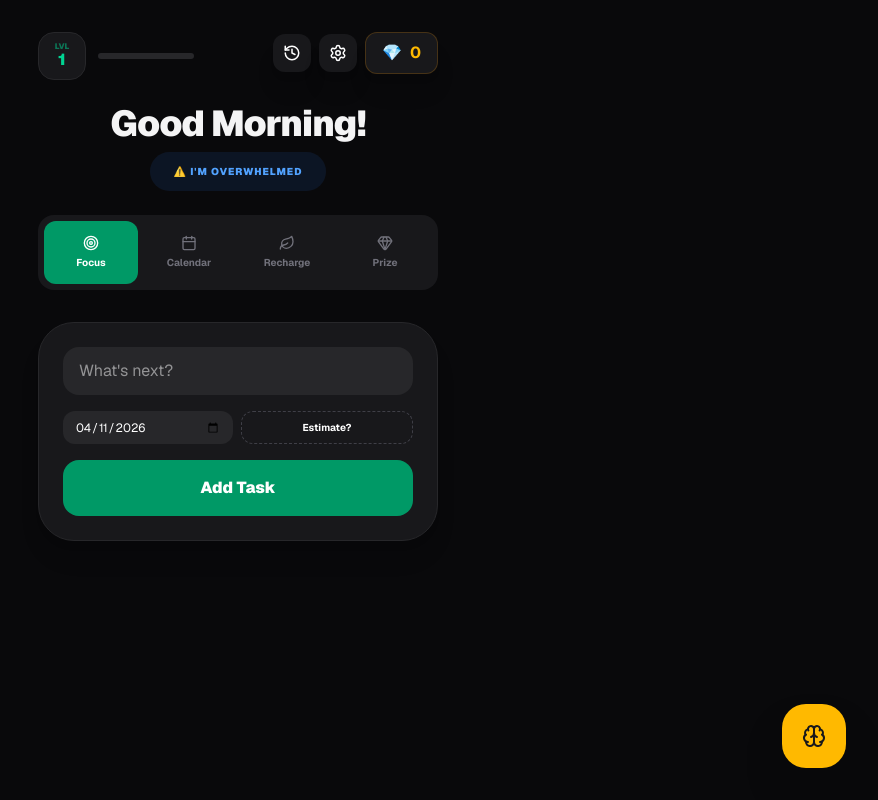
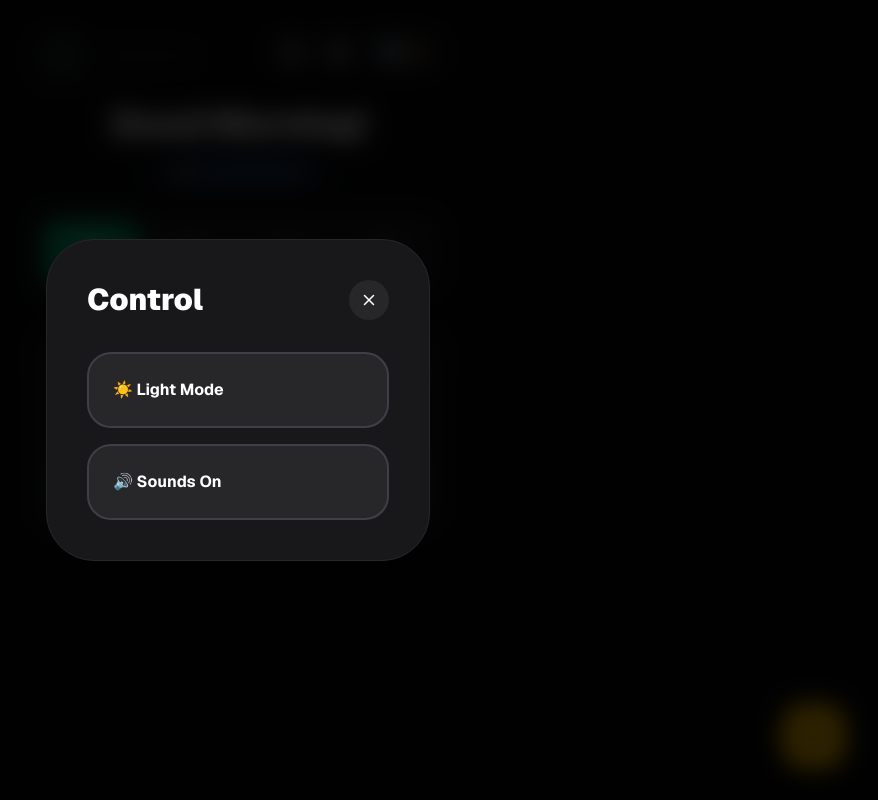
Before and after one commit to jksalmon-uni/adhd-nexus, a Next.js app: page / in a window 1280 px wide. Both pictures are taken after a click on the button 739 px from the left and 53 px from the top of the page. Shown: the whole page, without its empty margins (402-1280 px from the left). Built offline with nearby package versions, Linux system fonts and the light colour scheme.

Commit message:
fix: re-add settings component from old commit ebabb47

```diff
--- /dev/null
+++ b/app/components/SettingsModal.tsx
@@ -0,0 +1,57 @@
+"use client";
+import { motion, AnimatePresence } from "framer-motion";
+import { X } from "lucide-react";
+
+type Properties = {
+  isOpen: boolean;
+  onClose: () => void;
+  isDark: boolean;
+  onToggleTheme: () => void;
+  soundEnabled: boolean;
+  onToggleSound: () => void;
+};
+
+// Settings modal — controls theme and sound preferences
+// Usage:
+// <SettingsModal
+//   isOpen={isSettingsOpen}
+//   onClose={() => setIsSettingsOpen(false)}
+//   isDark={isDark}
+//   onToggleTheme={() => setTheme(isDark ? 'light' : 'dark')}
+//   soundEnabled={soundEnabled}
+//   onToggleSound={() => setSoundEnabled(!soundEnabled)}
+// />
+
+export default function SettingsModal({ isOpen, onClose, isDark, onToggleTheme, soundEnabled, onToggleSound }: Properties) {
+  const card = isDark ? "bg-zinc-900 border-zinc-800 shadow-xl" : "bg-white border-slate-200 shadow-sm";
+
+  return (
+    <AnimatePresence>
+      {isOpen && (
+        <div className="fixed inset-0 bg-black/80 backdrop-blur-md z-50 flex items-center justify-center p-6">
+          <motion.div
+            initial={{ scale: 0.9, opacity: 0 }}
+            animate={{ scale: 1, opacity: 1 }}
+            exit={{ scale: 0.9, opacity: 0 }}
+            className={`w-full max-w-sm rounded-[48px] p-10 border shadow-2xl ${card}`}
+          >
+            <div className="flex justify-between items-center mb-8">
+              <h2 className="text-3xl font-black">Control</h2>
+              <button onClick={onClose} className={`w-10 h-10 flex items-center justify-center rounded-full ${isDark ? 'bg-zinc-800' : 'bg-zinc-100'}`}>
+                <X size={18} />
+              </button>
+            </div>
+            <div className="space-y-4">
+              <button onClick={onToggleTheme} className={`w-full p-6 rounded-3xl text-left border-2 font-bold ${isDark ? 'bg-zinc-800 border-zinc-700' : 'bg-slate-50 border-slate-200'}`}>
+                {isDark ? '☀️ Light Mode' : '🌙 Dark Mode'}
+              </button>
+              <button onClick={onToggleSound} className={`w-full p-6 rounded-3xl text-left border-2 font-bold ${isDark ? 'bg-zinc-800 border-zinc-700' : 'bg-slate-50 border-slate-200'}`}>
+                {soundEnabled ? '🔊 Sounds On' : '🔇 Sounds Muted'}
+              </button>
+            </div>
+          </motion.div>
+        </div>
+      )}
+    </AnimatePresence>
+  );
+}
--- a/app/page.tsx
+++ b/app/page.tsx
@@ -9,7 +9,9 @@ import {
   CloudRain, Coffee, Headphones, Timer, CheckSquare,
   Gift, TimerReset
 } from "lucide-react";
-import CalendarTab from "./components/CalendarTab"; // fix: import CalendarTab from "components/CalendarTab";
+
+import CalendarTab from "./components/CalendarTab";
+import SettingsModal from "./components/SettingsModal";
 
 // --- TYPES ---
 type Priority = "low" | "med" | "high" | "urgent";
@@ -369,6 +371,14 @@ export default function Home() {
             </motion.div>
         )}
       </AnimatePresence>
+      <SettingsModal
+        isOpen={isSettingsOpen}
+        onClose={() => setIsSettingsOpen(false)}
+        isDark={isDark}
+        onToggleTheme={() => setTheme(isDark ? 'light' : 'dark')}
+        soundEnabled={soundEnabled}
+        onToggleSound={() => setSoundEnabled(!soundEnabled)}
+      />
     </main>
   );
 }
```
